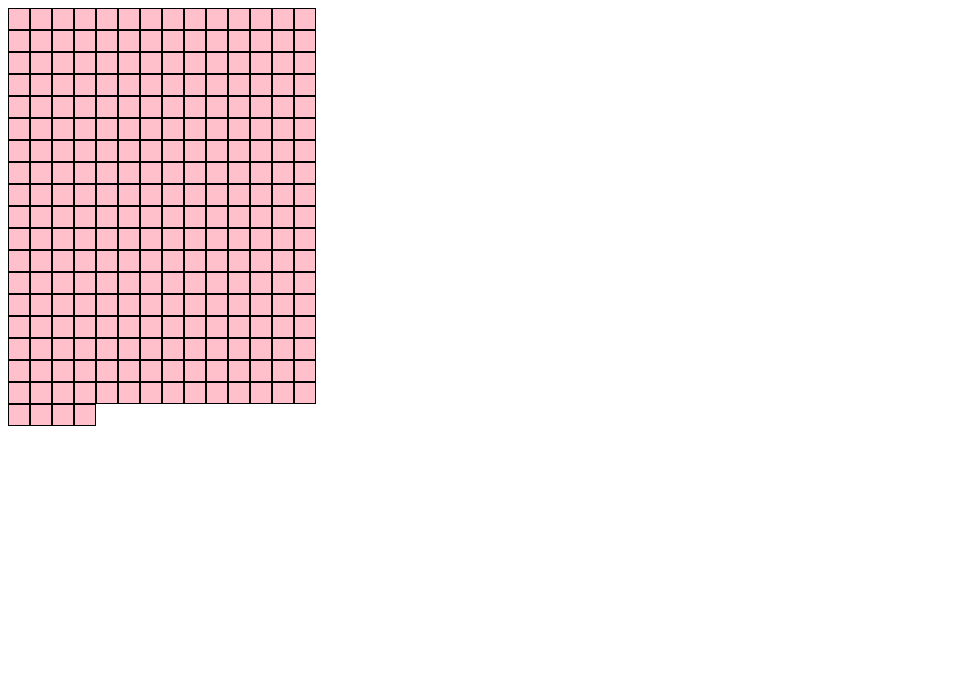
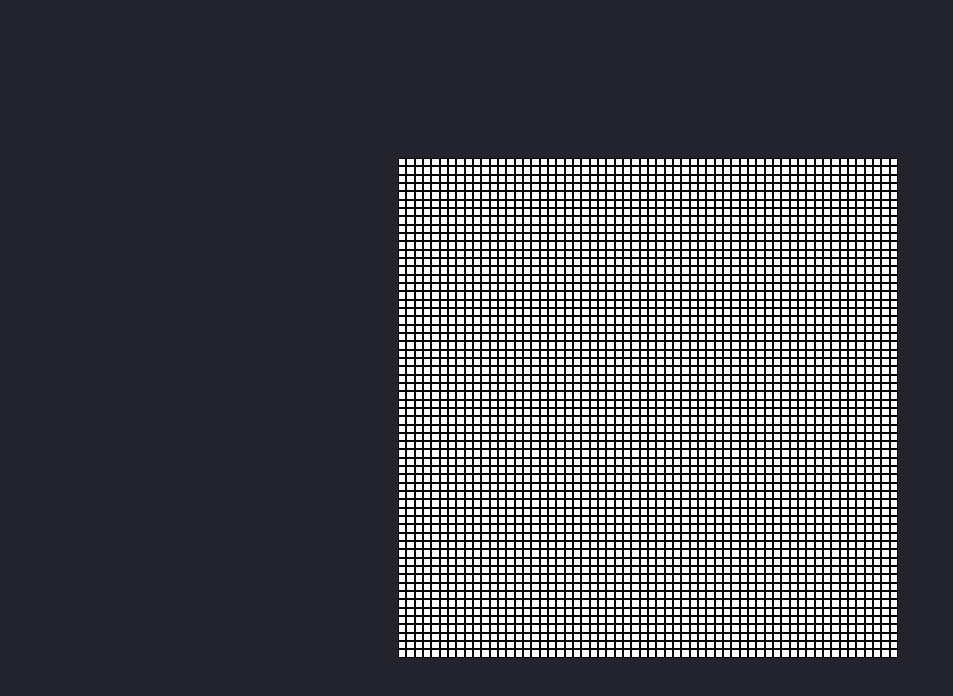
Before and after one commit to thonsm06/Etch-a-Sketch, a plain HTML site: page index.html in a window 1280 px wide. Shown: the whole page, without its empty margins (0-953 px from the left). Drawn offline with Linux system fonts and the light colour scheme.

Commit message:
Introduced variable board size

```diff
--- a/css/style.css
+++ b/css/style.css
@@ -1,14 +1,19 @@
 
-
+body {
+    background-color: rgb(35, 35, 46);
+    display: flex;
+    justify-content: center;
+    align-items: center;
+    width: 100vw;
+    height: 100vh;
+}
 .container{
-    /*background-color: black;
-    /*display: flex;
+    background-color: black;
+    display: flex;
     flex-direction: row;
     flex-wrap: wrap;
-    */
+    justify-content: center;
+    align-items: center;
+    width: 500px;
+    height: 500px;
 }
-
-/*
-.content{
-    display:flex;
-}
--- a/index.html
+++ b/index.html
@@ -5,8 +5,9 @@
     <meta http-equiv="X-UA-Compatible" content="IE=edge">
     <meta name="viewport" content="width=device-width, initial-scale=1.0">
     <title>Document</title>
+    <link rel="stylesheet" href="css/style.css">
     <script src="js/javascript.js" defer></script>
-    <link rel="stylesheet" href="css/style.css">
+
 </head>
 <body>
     <div class="container"></div>
--- a/js/javascript.js
+++ b/js/javascript.js
@@ -1,20 +1,18 @@
 generateGrid();
 function generateGrid(){
     const container = document.querySelector('.container');
-    container.style.width = "320px";
-    container.style.height = "320px";
-    container.style.display = "flex";
-    container.style.flexDirection = "row";
-    container.style.flexWrap = 'wrap';
-
-    for(let i = 0; i < 256; i++)
+    const containerSize = container.style.width;
+    console.log(containerSize);
+    let numOfSide = 60;
+    let cellSize = (500-(numOfSide*2))/numOfSide;
+    for(let i = 0; i < numOfSide*numOfSide; i++)
     {
         const grid = document.createElement('div');
         grid.classList.add('content');
-        grid.style.backgroundColor = 'red';
-        grid.style.cssText = "background-color: pink; width: 20px; height: 20px; border-style: solid; border-color: black; border-width: 1px;";
+        grid.style.cssText = `background-color: white; width: ${cellSize}px; height: ${cellSize}px; border-style: solid; border-color: black; border-width: 1px;`;
         container.appendChild(grid);
     }
+
 }
 
 const grids = document.querySelectorAll('.content')
```
